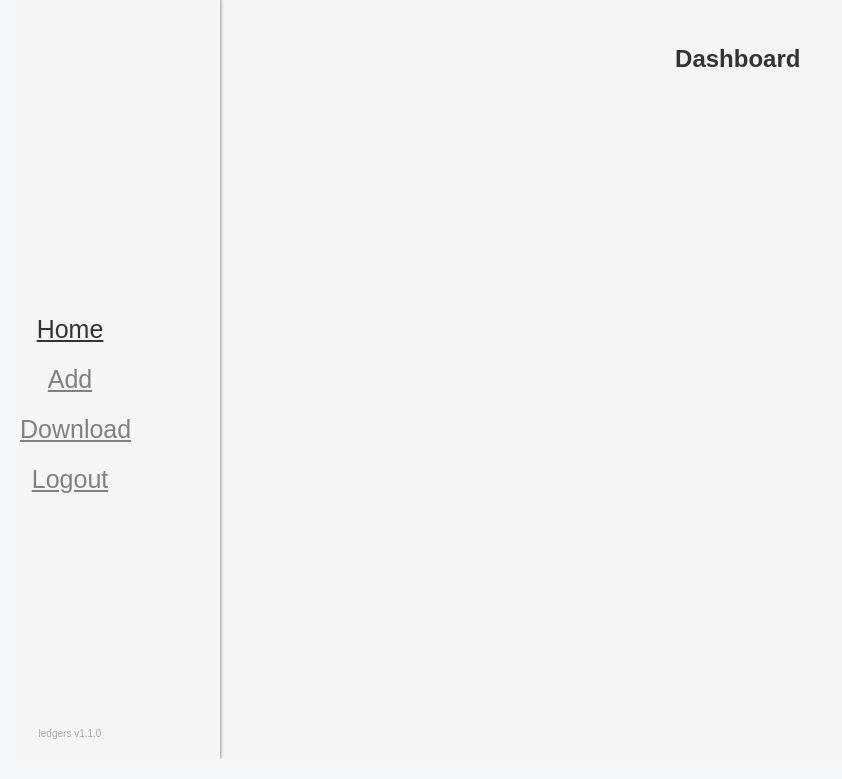
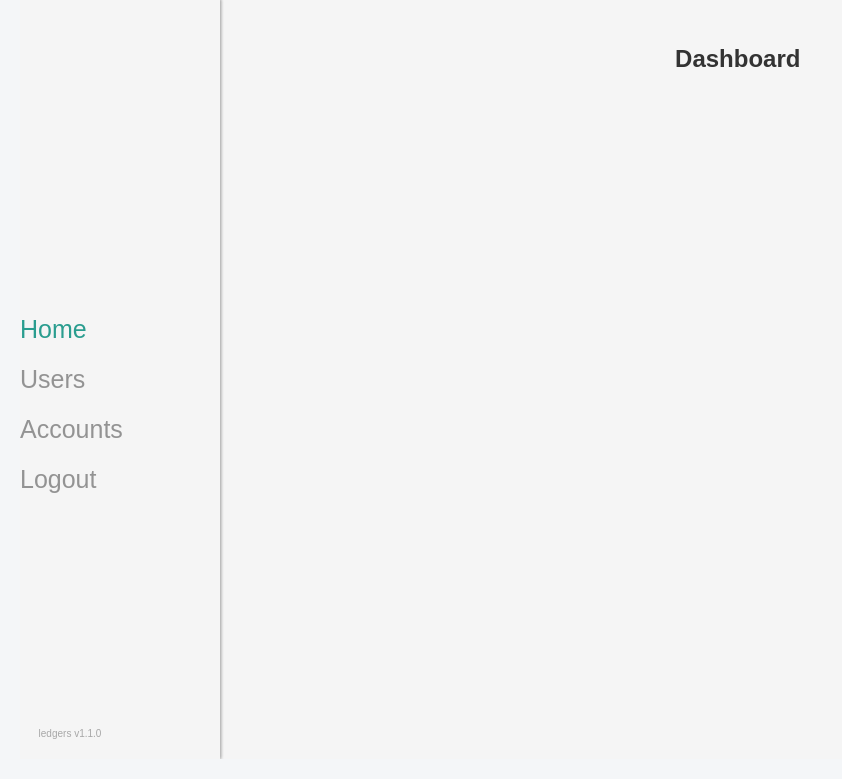
Before and after one commit to mwchben/ledgers, a Flask app: page /dashboard in a window 1280 px wide. Shown: the part 21-800 px from the top of the page, without its empty margins (0-842 px from the left). Run offline with Flask 3, Linux system fonts and the light colour scheme; the visitor is signed in with stand-in values (Sample User, id 1).

Commit message:
UI redifine

```diff
--- a/static/form.css
+++ b/static/form.css
@@ -43,7 +43,7 @@
   .form-container button {
     width: 100%;
     padding: 10px;
-    background-color: #28a745;
+    background-color: #2a9d8f;
     color: #fff;
     font-size: 16px;
     border: none;
--- a/static/main.css
+++ b/static/main.css
@@ -131,17 +131,18 @@ body {
   line-height: 50px;
   margin: 0;
   padding: 0;
-  text-align: center;
+  text-align: left;
   color: var(--text-primary);
   font-size: 25px;
-  opacity: 0.6;
-
+  opacity: 0.5;
   transition: all 0.22s ease;
+  text-decoration: none;
 }
 
 .container .drawer .menu a.active {
   opacity: 1;
   pointer-events: none;
+  color: #2a9d8f;
   cursor: default;
 }
 
--- a/static/users.css
+++ b/static/users.css
@@ -65,7 +65,7 @@ h1 {
 }
 
 .edit-btn {
-  background: #007bff;
+  background: #2a9d8f;
   color: white;
 }
 
--- a/templates/dashboard.html
+++ b/templates/dashboard.html
@@ -10,8 +10,8 @@
 
     <div class="menu">
       <a data-menu="dashboard" href="#" class="active">Home</a>
-      <a data-menu="users" href="#">Add</a>
-      <a data-menu="download" href="#">Download</a>
+      <a data-menu="users" href="#">Users</a>
+      <a data-menu="accounts" href="#">Accounts</a>
       <a data-dialog="logout" href="#">Logout</a>
     </div>
 
@@ -109,10 +109,10 @@
       </div>
     </div>
 
-    <div class="page noflex" data-page="download">
+    <div class="page noflex" data-page="accounts">
       <div class="header">
         <div class="title">
-          <h2>Download</h2>
+          <h2>Overview</h2>
         </div>
       </div>
       <div class="grid">
@@ -140,6 +140,7 @@
         </div>
       </div>
     </div>
+
   </div>
   <div class="sidebar"></div>
 
```
